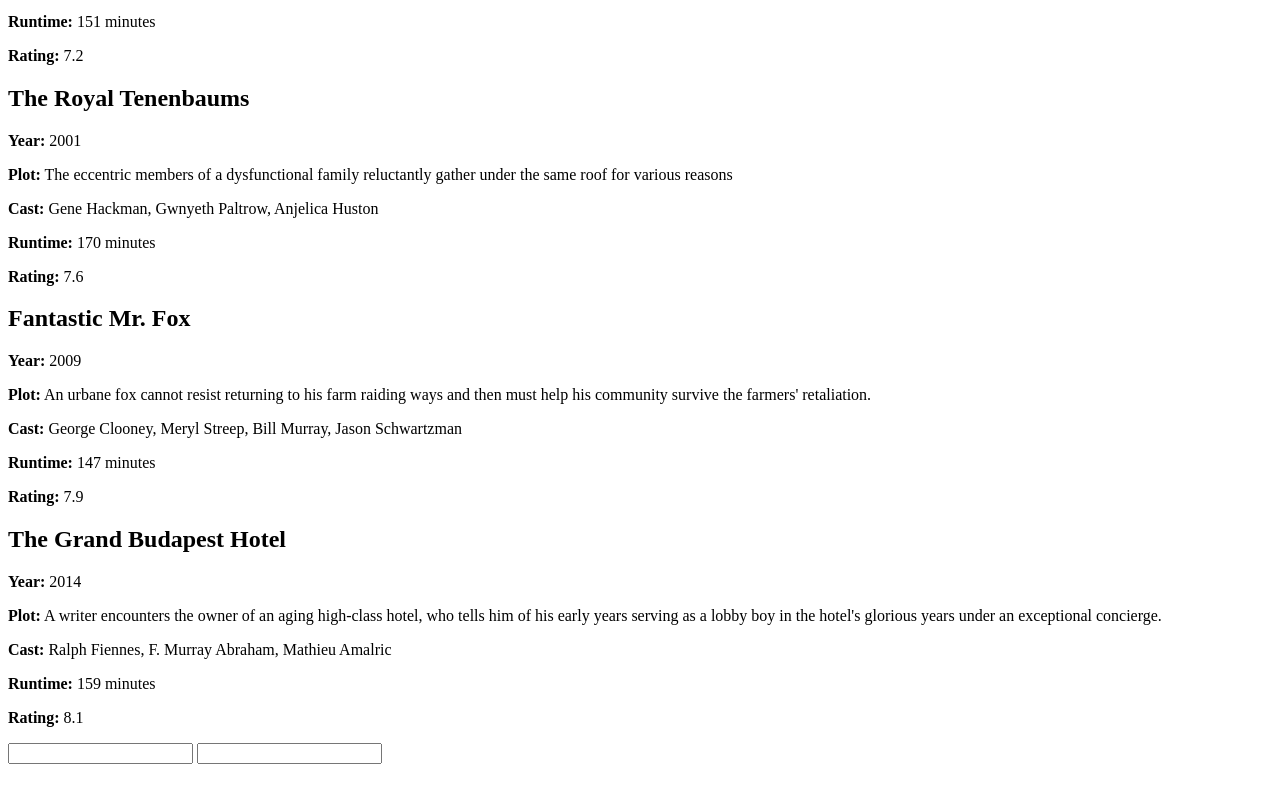
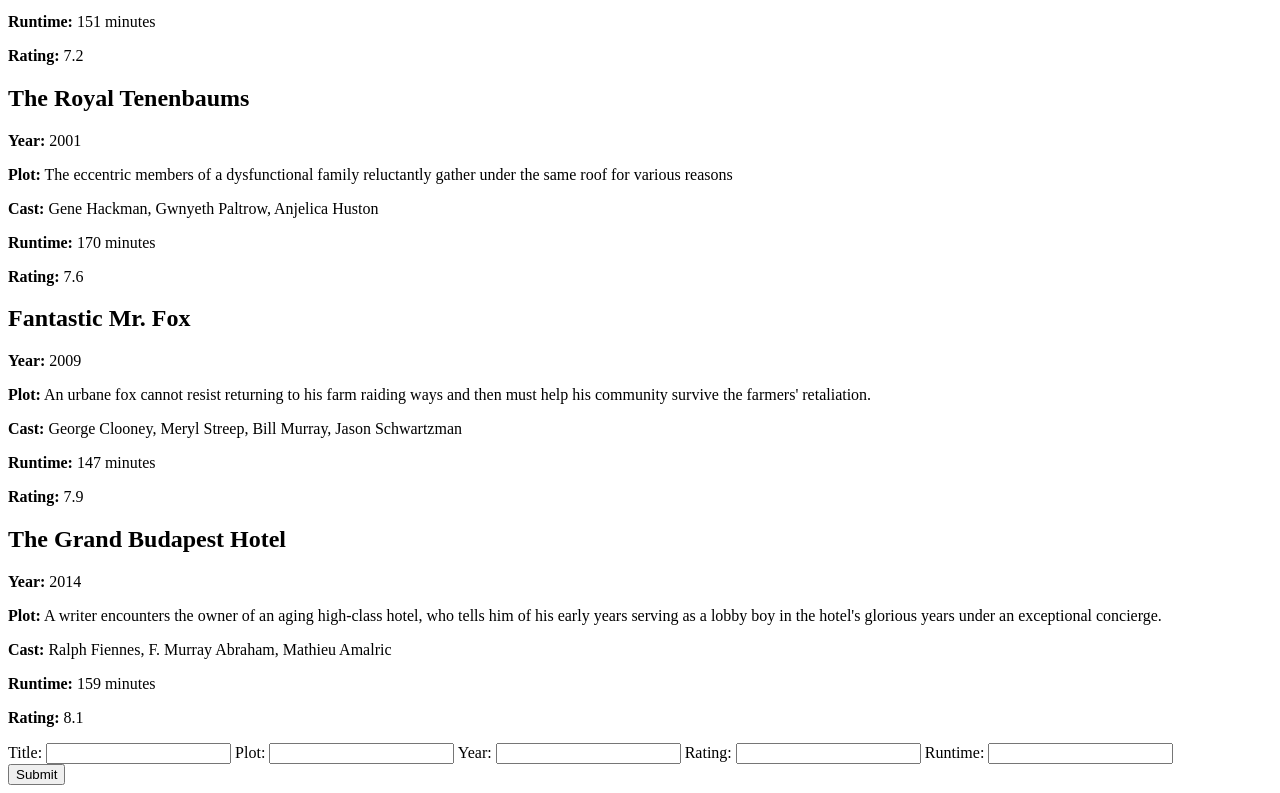
Before and after one commit to CeliaAlonsoGarcia/project-3, a plain HTML site: page index.html in a window 1280 px wide. Shown: the part 326-1119 px from the top of the page. Before the commit the page ends 1098 px from the top, so only its background shows below. Drawn offline with Linux system fonts and the light colour scheme.

Commit message:
added the form

```diff
--- a/index.html
+++ b/index.html
@@ -29,10 +29,19 @@
      <div id="movies-container"> </div>
 
      <form id="entry-form">
+      <label for="in-title">Title:</label>
       <input type="text" id="in-title">
+      <label for="in-plot">Plot:</label>
+      <input type="text" id="in-plot">
+      <label for="in-year">Year:</label>
       <input type="number" id="in-year">
+      <label for="in-rating">Rating:</label>
+      <input type="number" id="in-rating">
+      <label for="in-runtime">Runtime:</label>
+      <input type="number" id="in-runtime">
      </form>
 
+     <button id="submit"> Submit </button>
         <script src="script.js"> </script>
 
     </body>
--- a/script.js
+++ b/script.js
@@ -146,6 +146,11 @@ function drawMovieList(){
 
 drawMovieList();
 
+const data = new FormData();
+movieData.forEach(item => {
+  data.append(`movieData[]`, JSON.stringify(item));
+});
+
 
 
 
```
